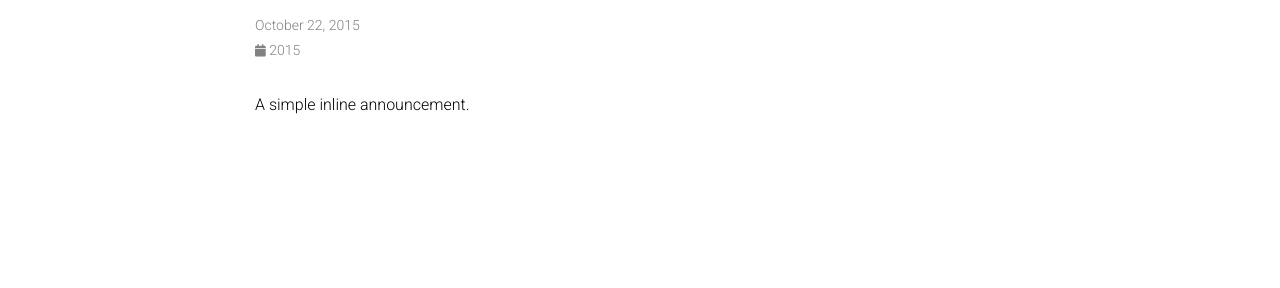
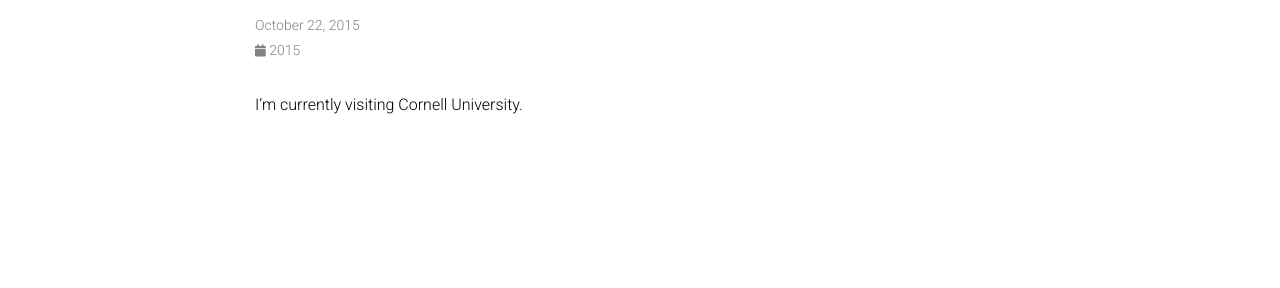
Before and after one commit to XilunL/XilunL.github.io, a Jekyll site: the page built from _news/announcement_1.md, in a window 1280 px wide. Shown: the part 146-434 px from the top of the page. Built offline with Jekyll 4.4.1, drawn with Linux system fonts in a browser that asks for light colours; comment, search, counter and statistics services are not loaded; a style sheet for code colours, icons or effects is not loaded.

Commit message:
Update announcement_1.md

```diff
--- a/_news/announcement_1.md
+++ b/_news/announcement_1.md
@@ -5,4 +5,4 @@
 related_posts: false
 ---
 
-A simple inline announcement.
+I’m currently visiting Cornell University.
```
